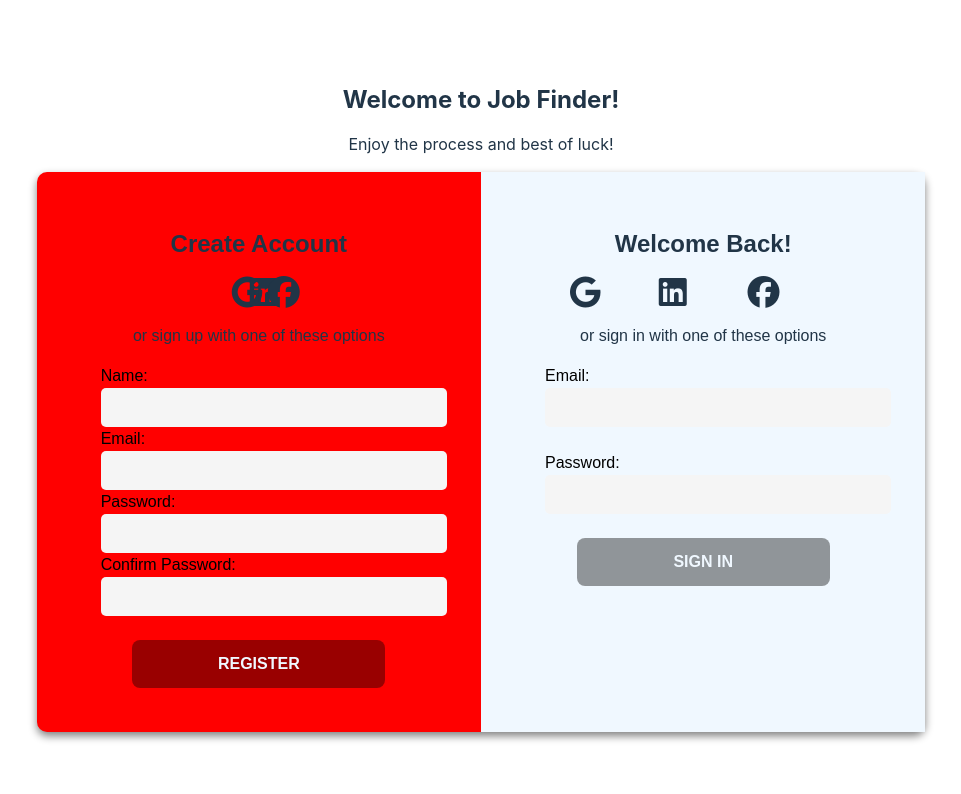
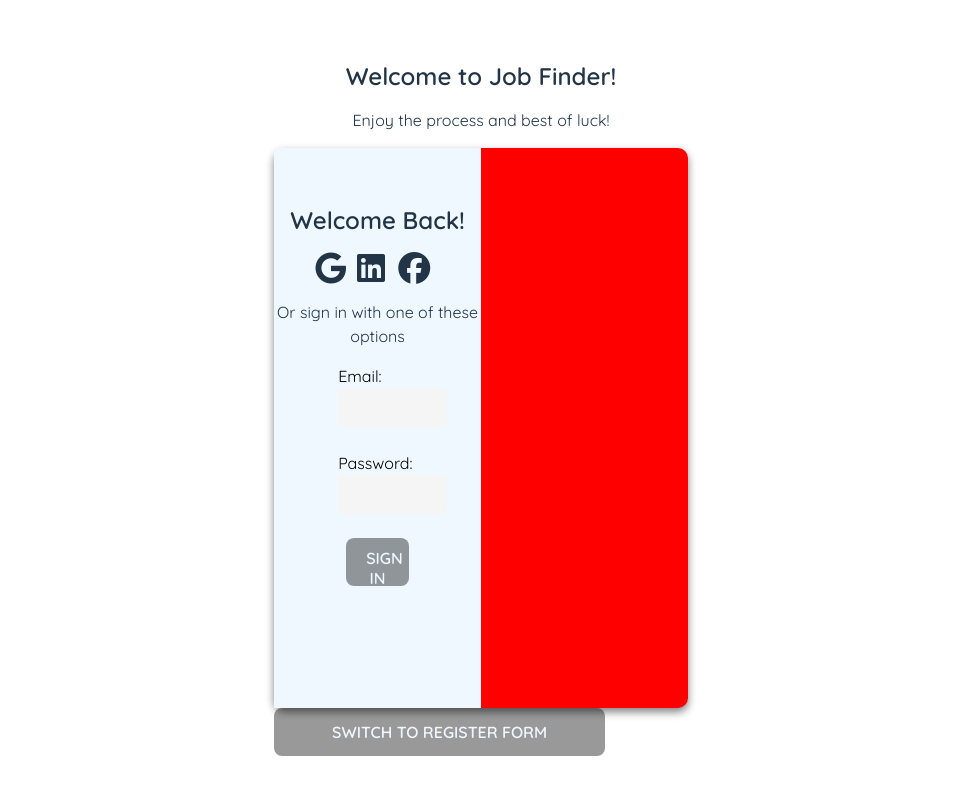
Before and after one commit to Kagweitis/the-job-finder, a Vue app: page / in a window 1280 px wide. Shown: the top 794 px of the page, without its empty margins (159-1120 px from the left). Built offline with nearby package versions, Linux system fonts and the light colour scheme.

Commit message:
toggle between sign in and register

```diff
--- a/src/App.vue
+++ b/src/App.vue
@@ -10,11 +10,14 @@ import LandingView from './views/LandingView.vue';
 </script>
 
 <style scoped>
+@import url('https://fonts.googleapis.com/css2?family=Quicksand:wght@300;400;500;600&display=swap');
 .main-container{
   padding: 0%;
   display: flex;
   justify-content: center;
   align-items: center;
+  font-family: 'Quicksand', sans-serif;
 }
 
+
 </style>
--- a/src/views/LandingView.vue
+++ b/src/views/LandingView.vue
@@ -3,6 +3,31 @@
         <h2 style="padding-top: 0;">Welcome to Job Finder!</h2>
         <p>Enjoy the process and best of luck!</p>
         <div class="container">
+           <template v-if="showSignInForm">
+            <div id="login-panel">
+                <h2>Welcome Back!</h2>
+                <div class="social-container">
+                    <i class="fa-brands fa-google fa-2x"></i>
+                    <i class="fa-brands fa-linkedin fa-2x"></i>
+                    <i class="fa-brands fa-facebook fa-2x"></i>
+                </div>
+                <p>Or sign in with one of these options</p>
+                <form @submit.prevent="onSubmit">
+                    <label>
+                        Email:
+                        <input v-model="email" type="email" />
+                    </label>
+                    <br />
+                    <label>
+                        Password:
+                    <input v-model="password" type="password" />
+                    </label>
+                    <br />
+                    <button type="submit">Sign in</button>
+                </form>
+            </div>
+           </template>
+           <template v-else>
                 <div id="register-panel">
                     <h2>Create Account</h2>
                     <div class="social-container">
@@ -10,7 +35,7 @@
                         <i class="fa-brands fa-linkedin fa-2x"></i>
                          <i class="fa-brands fa-facebook fa-2x"></i>
                      </div>
-                <p>or sign up with one of these options</p>
+                    <p>Or sign up with one of these options</p>
                     <form @submit.prevent="onSubmit">
                             <label>
                                 Name:
@@ -32,34 +57,16 @@
                         <button type="submit">Register</button>
                     </form>
                 </div>
-            <div id="login-panel">
-                <h2>Welcome Back!</h2>
-                <div class="social-container">
-                    <i class="fa-brands fa-google fa-2x"></i>
-                    <i class="fa-brands fa-linkedin fa-2x"></i>
-                    <i class="fa-brands fa-facebook fa-2x"></i>
+            </template>
         </div>
-                <p>or sign in with one of these options</p>
-                <form @submit.prevent="onSubmit">
-                    <label>
-                        Email:
-                        <input v-model="email" type="email" />
-                    </label>
-                    <br />
-                    <label>
-                        Password:
-                    <input v-model="password" type="password" />
-                    </label>
-                    <br />
-                    <button type="submit">Sign in</button>
-                </form>
-            </div>
-        </div>
+        <button @click="showSignInForm = !showSignInForm">
+      {{ showSignInForm ? 'Switch to Register Form' : 'Switch to Sign In Form' }}
+    </button>
     </div>
 </template>
 
 <script setup>
-import { reactive } from 'vue';
+import { reactive, ref } from 'vue';
 
 
 const details = reactive({
@@ -68,6 +75,9 @@ const details = reactive({
     password: '',
 })
 
+const showSignInForm = ref(true)
+
+
 const onSubmit = () => {
     console.log(details)
 }
@@ -75,7 +85,7 @@ const onSubmit = () => {
 </script>
 
 <style scoped>
-
+@import url('https://fonts.googleapis.com/css2?family=Quicksand:wght@300;400;500;600&display=swap');
 body{
     display: flex;
     justify-content: center;
@@ -104,6 +114,7 @@ body{
 h2{
     text-align: center;
     padding-top: 5vh;
+    font-style: oblique;
 }
 
 p{
@@ -117,7 +128,7 @@ label{
 .container{
     display: grid;
     grid-template-columns: 50% 50%;
-    font-family: 'Montserrat', sans-serif;
+    font-family: 'Quicksand', sans-serif;
     background-color: red;
     height: 70vh;
     max-width: 140vh;
@@ -143,7 +154,7 @@ label{
 
 form{
     /* padding-left: 10vh; */
-    font: 'Montserrat', sans-serif;
+    font: 'Quicksand', sans-serif;
     justify-content: center;
     align-self: center;
     display: flex;
```
Lines whose indentation alone changed are shown as unchanged.
